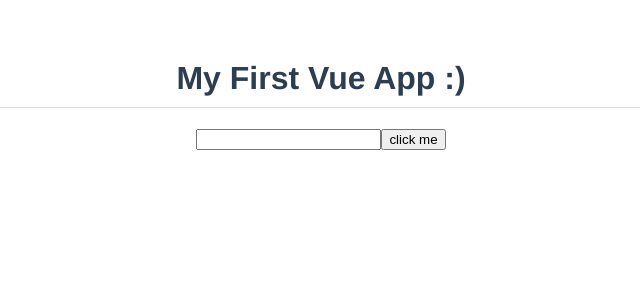
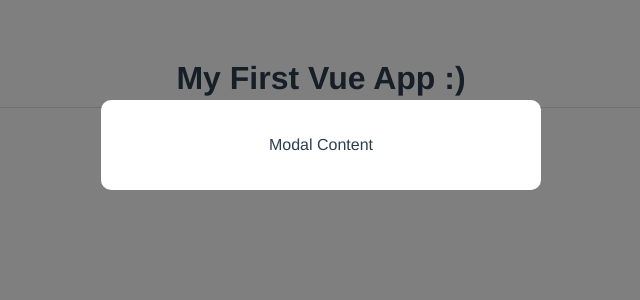
Before and after one commit to alain-kubwayo/vue-hub, a Vue app: page / in a window 1280 px wide. Shown: the top 300 px of the page, without its empty margins (319-959 px from the left). Built offline with nearby package versions, Linux system fonts and the light colour scheme.

Commit message:
feat: multiple components

```diff
--- a/src/App.vue
+++ b/src/App.vue
@@ -2,12 +2,17 @@
   <h1>{{ title }}</h1>
   <input type="text" ref="name">
   <button @click="handleClick">click me</button>
+  <Modal />
 </template>
 
 <script>
+import Modal from './components/Modal.vue'
 
 export default {
   name: 'App',
+  components: {
+    Modal
+  },
   data(){
     return {
       title: "My First Vue App :)"
--- /dev/null
+++ b/src/components/Modal.vue
@@ -0,0 +1,26 @@
+<template>
+    <div class="backdrop">
+        <div class="modal">
+            <p>Modal Content</p>
+        </div>
+    </div>
+</template>
+
+<style>
+    .backdrop {
+        width: 100%;
+        height: 100%;
+        position: fixed;
+        top: 0;
+        left: 0;
+        background: rgba(0,0,0,0.5);
+    }
+
+    .modal {
+        width: 400px;
+        padding: 20px;
+        margin: 100px auto;
+        background: white;
+        border-radius: 10px;
+    }
+</style>
```
Also changed, not shown: src/components/HelloWorld.vue (deleted, +0 -57 lines).
